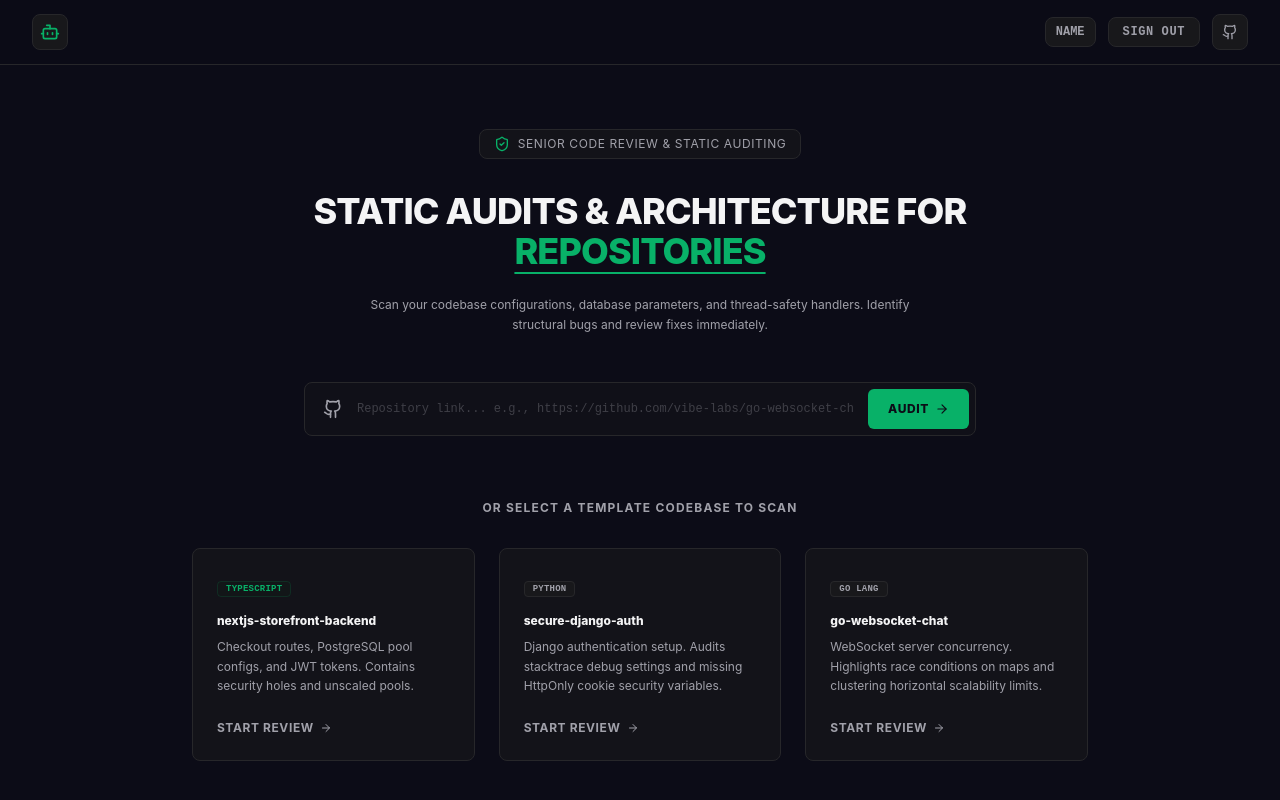
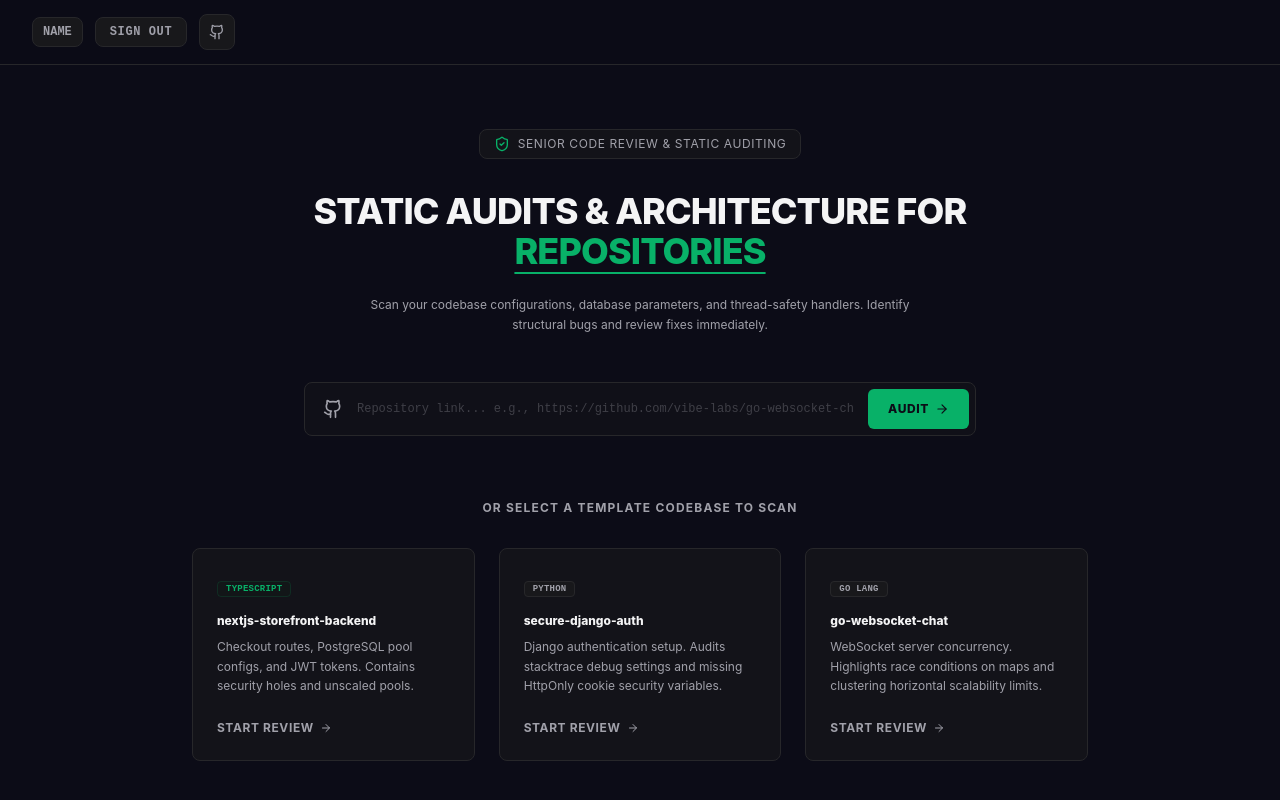
Before and after one commit to kaweeshaweerasinghe710/AI-Project-Mentor, a Next.js app in the folder frontend/: page / in a window 1280 px wide. Shown: the top 800 px of the page. Built offline with nearby package versions, Linux system fonts and the light colour scheme; sample sign-in values are in the browser's storage.

Commit message:
Remove unnecessary icons

```diff
--- a/frontend/app/components/Header.tsx
+++ b/frontend/app/components/Header.tsx
@@ -15,15 +15,7 @@ export default function Header({ repoName, onReset, userEmail, onSignOut }: Head
   return (
     <header className="sticky top-0 z-50 border-b border-border bg-background/90 backdrop-blur-md font-sans">
       <div className="mx-auto flex max-w-7xl h-16 items-center justify-between px-4 sm:px-6 lg:px-8">
-        {/* Brand Logo */}
-        <div className="flex items-center gap-3 cursor-pointer group" onClick={onReset}>
-          <div className="flex h-9 w-9 items-center justify-center rounded-lg border border-border bg-panel text-accent group-hover:border-accent group-hover:rotate-6 transition-all duration-300">
-            <Bot className="h-5 w-5" />
-          </div>
 
-        </div>
-
-        {/* Central Repository Metadata */}
         {repoName && (
           <div className="hidden md:flex items-center gap-2.5 rounded-lg border border-border bg-panel/60 px-3.5 py-1.5 text-xs font-mono text-zinc-400">
             <GithubIcon className="h-3.5 w-3.5 text-muted" />
@@ -31,8 +23,6 @@ export default function Header({ repoName, onReset, userEmail, onSignOut }: Head
             <span className="text-zinc-300 font-semibold">{repoName}</span>
           </div>
         )}
-
-        {/* Action Controls */}
         <div className="flex items-center gap-3 text-xs">
           {userEmail && (
             <span className="hidden sm:inline font-bold text-muted font-mono bg-panel border border-border px-2.5 py-1.5 rounded-lg uppercase">
```
